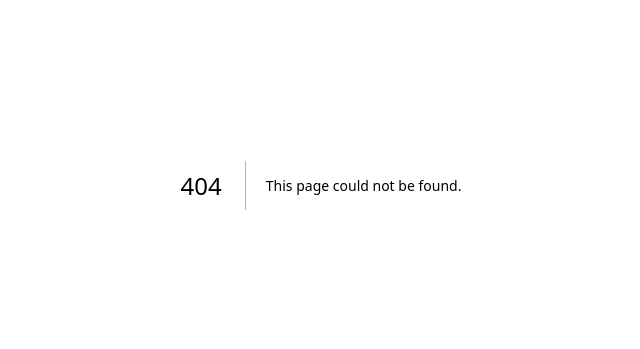
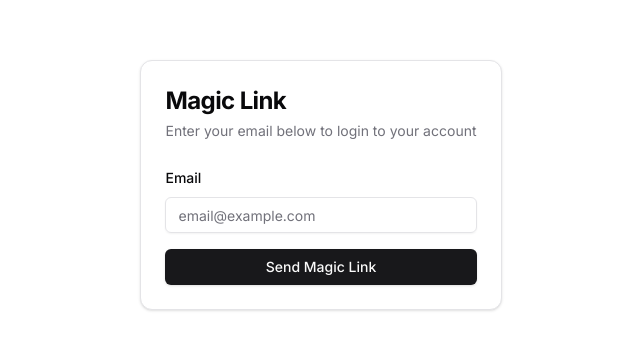
Before and after one commit to SammyFerreiraa/micro-sass-todo-app, a Next.js app: page /auth in a window 1280 px wide. Before the commit this address had no page. Shown: the part 215-564 px from the top of the page, without its empty margins (319-959 px from the left). Built offline with nearby package versions, Linux system fonts and the light colour scheme.

Commit message:
feat: auth pages

```diff
--- /dev/null
+++ b/src/app/auth/AuthForm/auth-form.tsx
@@ -0,0 +1,64 @@
+'use client'
+
+import {
+  Card,
+  CardHeader,
+  CardTitle,
+  CardDescription,
+  CardContent,
+} from '@/components/ui/card'
+import { Input } from '@/components/ui/input'
+import { Label } from '@/components/ui/label'
+import { Button } from '@/components/ui/button'
+import { signIn } from 'next-auth/react'
+
+import { useForm } from 'react-hook-form'
+import { toast } from '@/components/ui/use-toast'
+
+export default function AuthForm() {
+  const form = useForm()
+
+  const handleSubmit = form.handleSubmit(async (data) => {
+    try {
+      await signIn('email', { email: data.email, redirect: false })
+      toast({
+        title: 'Magic Link Sent',
+        description: 'Check your email for the magic link',
+      })
+    } catch (error) {
+      toast({
+        title: 'Error',
+        description: 'Something went wrong, please try again',
+      })
+    }
+  })
+
+  return (
+    <Card className="mx-auto max-w-sm">
+      <CardHeader className="space-y-1">
+        <CardTitle className="text-2xl font-bold">Magic Link</CardTitle>
+        <CardDescription>
+          Enter your email below to login to your account
+        </CardDescription>
+      </CardHeader>
+      <CardContent>
+        <form onSubmit={handleSubmit} className="space-y-4">
+          <div className="space-y-2">
+            <Label htmlFor="email">Email</Label>
+            <Input
+              id="email"
+              autoComplete="off"
+              placeholder="email@example.com"
+              required
+              type="email"
+              {...form.register('email')}
+            />
+          </div>
+          <Button className="w-full" type="submit">
+            Send Magic Link
+          </Button>
+        </form>
+      </CardContent>
+    </Card>
+  )
+}
--- /dev/null
+++ b/src/app/auth/page.tsx
@@ -0,0 +1,9 @@
+import AuthForm from './AuthForm/auth-form'
+
+export default function Page() {
+  return (
+    <div className="flex h-full w-full items-center justify-start">
+      <AuthForm />
+    </div>
+  )
+}
```
